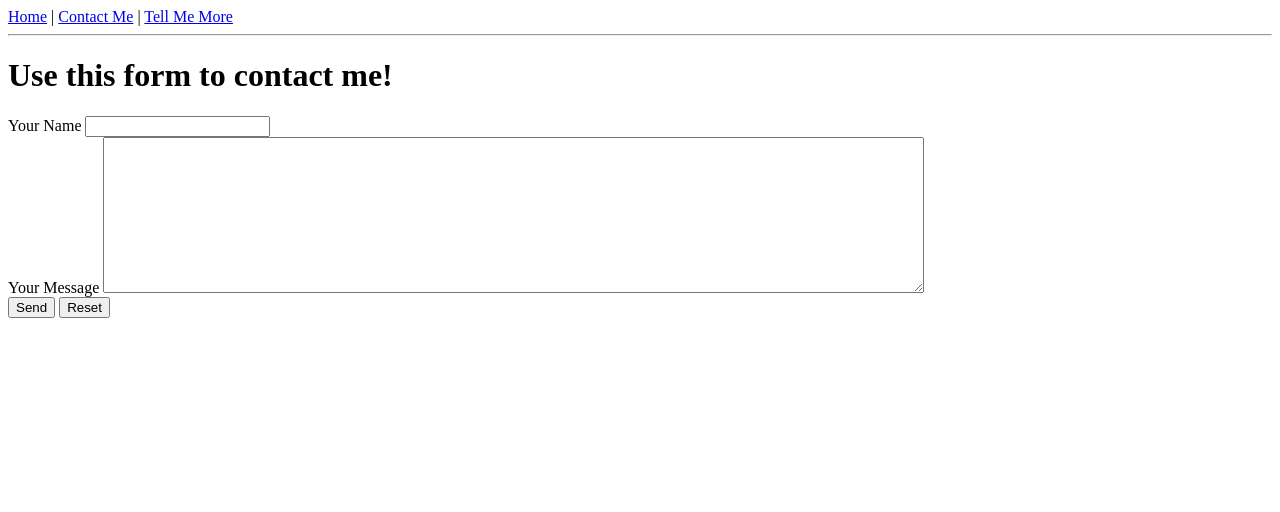
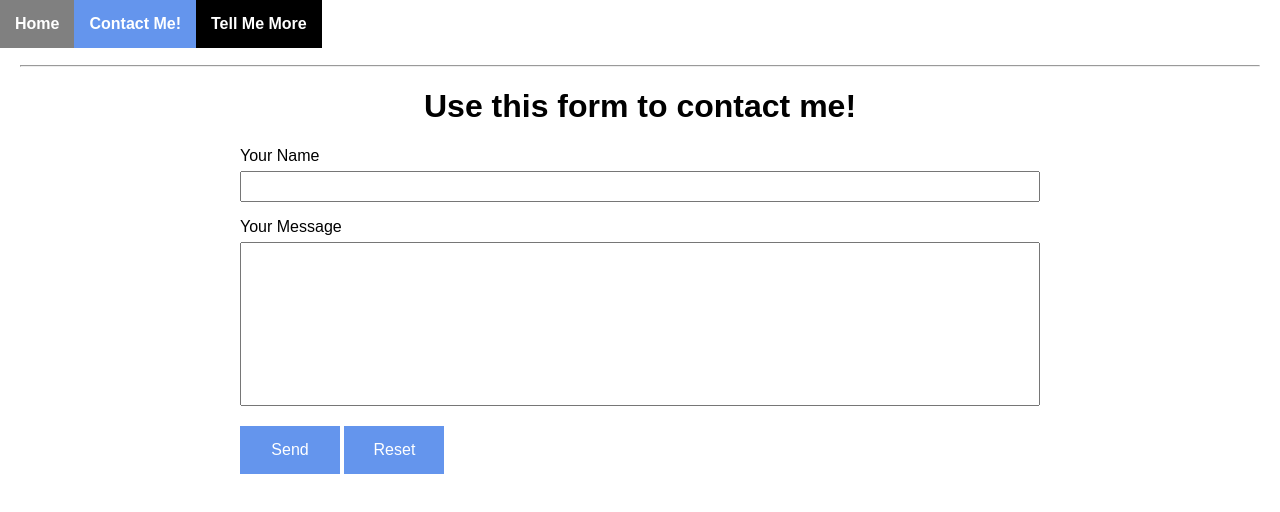
Before and after one commit to mixolidia/all_about_me, a plain HTML site: page contact.html in a window 1280 px wide. Drawn offline with Linux system fonts and the light colour scheme; a web font is replaced by a local one.

Commit message:
Add CSS files

```diff
--- a/contact.html
+++ b/contact.html
@@ -4,28 +4,34 @@
         <meta charset="UTF-8">
         <meta name="viewport" content="width=device-width, initial-scale=1.0">
         <meta http-equiv="X-UA-Compatible" content="ie=edge">
+        <link href="https://fonts.googleapis.com/css?family=Raleway+Dots&display=swap" rel="stylesheet">
+        <link rel="stylesheet" href="./css/global.css">
+        <link rel="stylesheet" href="./css/navbar.css">
+        <link rel="stylesheet" href="./css/forms.css">
         <title>Contact Me</title>
     </head>
     <body>
         <nav>
-            <a href="index.html">Home</a> |
-            <a href="contact.html">Contact Me</a> |
-            <a href="tell_me_more.html">Tell Me More</a>
+            <ul>
+                <li><a href="index.html">Home</a></li>
+                <li><a href="contact.html" class="current-page">Contact Me!</a></li>
+                <li><a href="tell_me_more.html">Tell Me More</a></li>
+            </ul>
         </nav>
         <main>
             <hr>
             <h1>Use this form to contact me!</h1>
             <form action="https://formspree.io/mgautreaux13@yahoo.com" method="POST">
-                <div>
+                <div class="form-input">
                     <label for="your_name">Your Name</label>
                     <input id ="your_name" type="text" name="your_name" autocomplete="off">
                 </div>
-                <div>
+                <div class="form-input">
                     <label for="your_message">Your Message</label>
                     <textarea name="your_name" id="your_message" cols="100" rows="10"></textarea>
                 </div>
-                <input type="submit" value="Send">
-                <input type="reset" value="Reset">
+                <button type="submit">Send</button>
+                <input type="reset"/>
             </form>
         </main>
     </body>
--- /dev/null
+++ b/css/forms.css
@@ -0,0 +1,48 @@
+main {
+    padding: 0 20px;
+}
+
+input[type="text"], textarea {
+    width: 100%;
+    font-size: 1.2 rem;
+    padding: 6px;
+    margin: 6px 0;
+    border: 2 px solid lightgray;
+}
+
+textarea {
+    resize: none;
+}
+
+form {
+    width: 800px;
+    margin: 0 auto;
+}
+
+@media only screen and (max-width: 1000px) {
+    form {
+        width: 100%;
+    }
+}
+
+button, input[type="reset"] {
+    background-color: cornflowerblue;
+    color: white;
+    padding: 15px;
+    font-size: 1rem;
+    border: 0px;
+    width: 100px;
+    cursor: pointer;
+}
+
+button:hover, input[type="reset"]:hover {
+    background-color: gray;
+}
+
+.form-input {
+    margin: 10px 0;
+}
+
+h1 {
+    text-align: center;
+}
--- a/css/global.css
+++ b/css/global.css
@@ -1,3 +1,20 @@
 body{
     margin: 0;
 }
+
+main {
+    margin-top: 65px;
+}
+a {
+    text-decoration: none;
+    font-weight: bolder;
+}
+
+li {
+    list-style-type: none;
+}
+
+* {
+    box-sizing: border-box;
+    font-family: 'Raleway', sans-serif;
+}
--- /dev/null
+++ b/css/index.css
@@ -0,0 +1,31 @@
+main {
+    text-align: center;
+}
+
+#profile-pic {
+    border-radius: 100%;
+    width: 300px;
+    height: 300px;
+    object-fit: cover;
+    transition: transform 0.3s;
+}
+
+#profile-pic:hover{
+    transform: scale(1.1);
+}
+
+#language-list {
+    display: grid;
+    grid-template-columns: repeat(auto-fit, minmax(250px, 1fr));
+    grid-gap: 10px;
+    padding: 0;
+}
+
+#language-list li {
+    width: 250px;
+    margin: 0 auto;
+}
+
+#language-list li img {
+    width: 100%;
+}
--- a/css/navbar.css
+++ b/css/navbar.css
@@ -1,3 +1,27 @@
 nav {
     background-color: black;
+    position: fixed;
+    left: 0;
+    top: 0;
+    right: 0:
 }
+
+nav ul {
+    margin: 0;
+    padding: 0;
+    display: flex;
+}
+
+nav li a {
+    color: white;
+    padding: 15px;
+    display: block;
+}
+
+nav ul li a.current-page {
+    background-color: cornflowerblue;
+}
+
+nav ul li a:hover {
+    background-color: gray;
+}
```
Also changed, not shown: index.html (+5 -3 lines), tell_me_more.html (+10 -5 lines).
